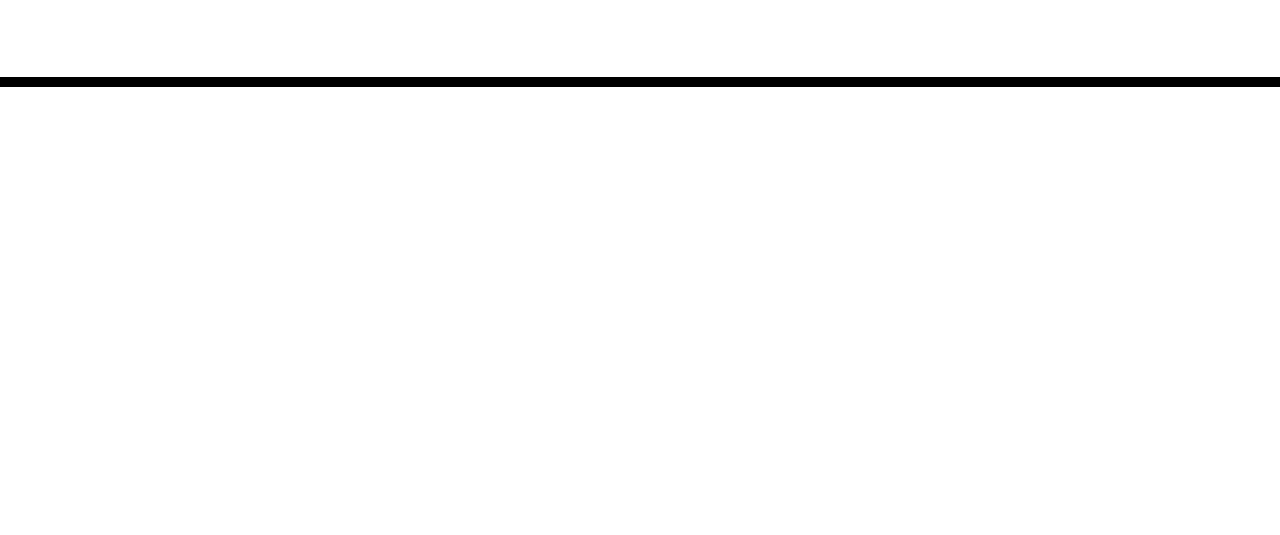
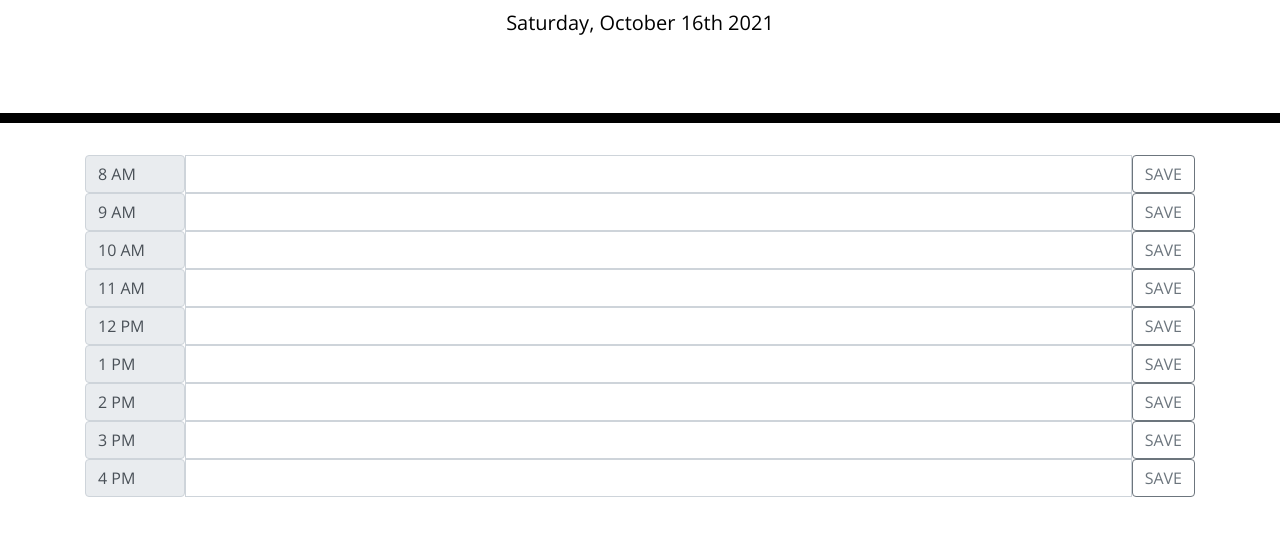
Before and after one commit to robbyhill20/week-5-homework, a plain HTML site: page index.html in a window 1280 px wide. Shown: the part 181-716 px from the top of the page. Drawn offline with nearby package versions, Linux system fonts and the light colour scheme; the site is published under a folder, as on GitHub Pages, so addresses that start at the root find nothing.

Commit message:
Update index.html

```diff
--- a/index.html
+++ b/index.html
@@ -34,6 +34,6 @@
 
     <script src="https://cdnjs.cloudflare.com/ajax/libs/jquery/3.2.1/jquery.min.js"></script>
     <script src="https://cdnjs.cloudflare.com/ajax/libs/moment.js/2.24.0/moment.min.js"></script>
-    <script src= /script.js></script>
+    <script src= ./script.js></script>
   </body>
 </html>
```
